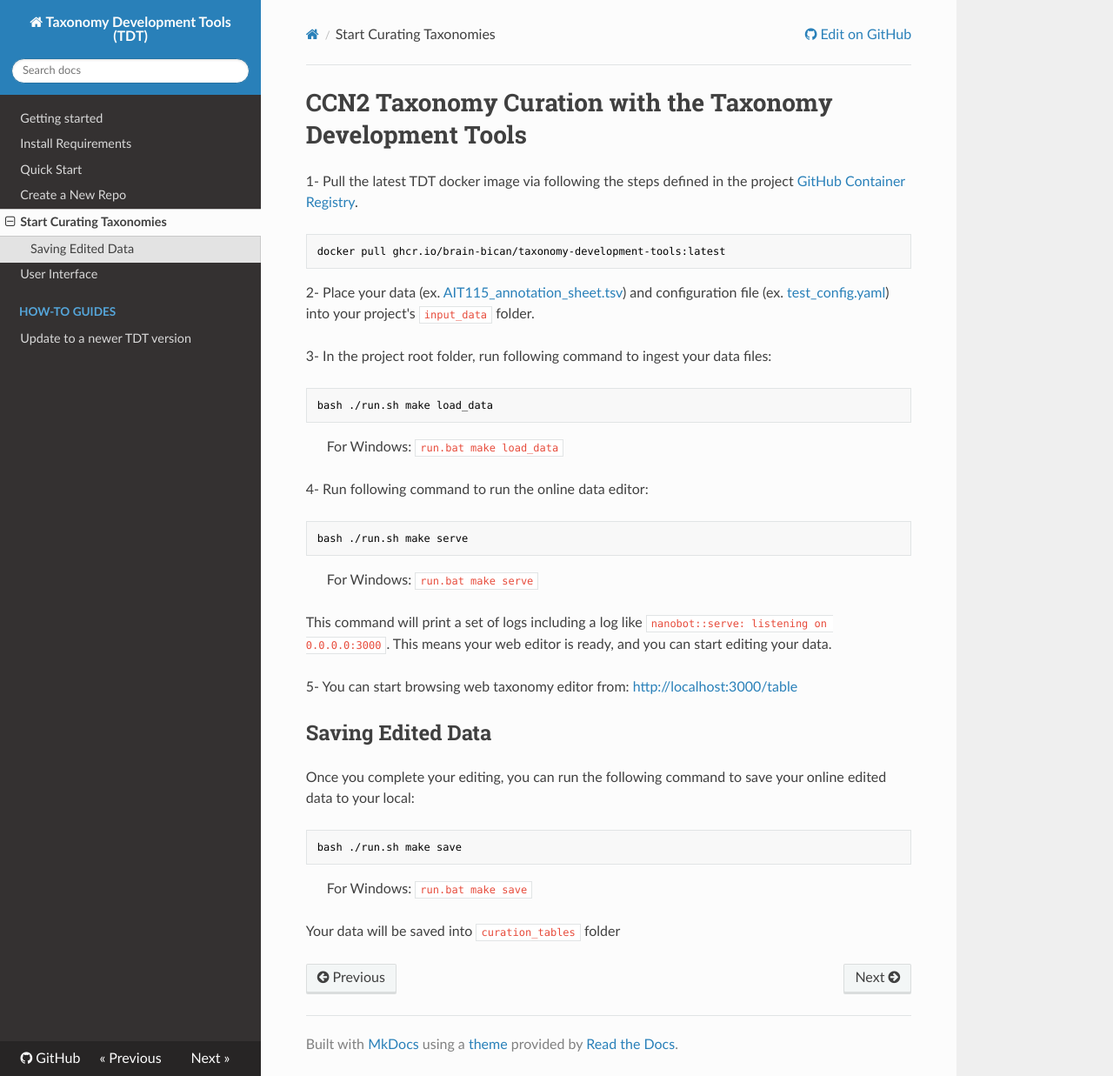
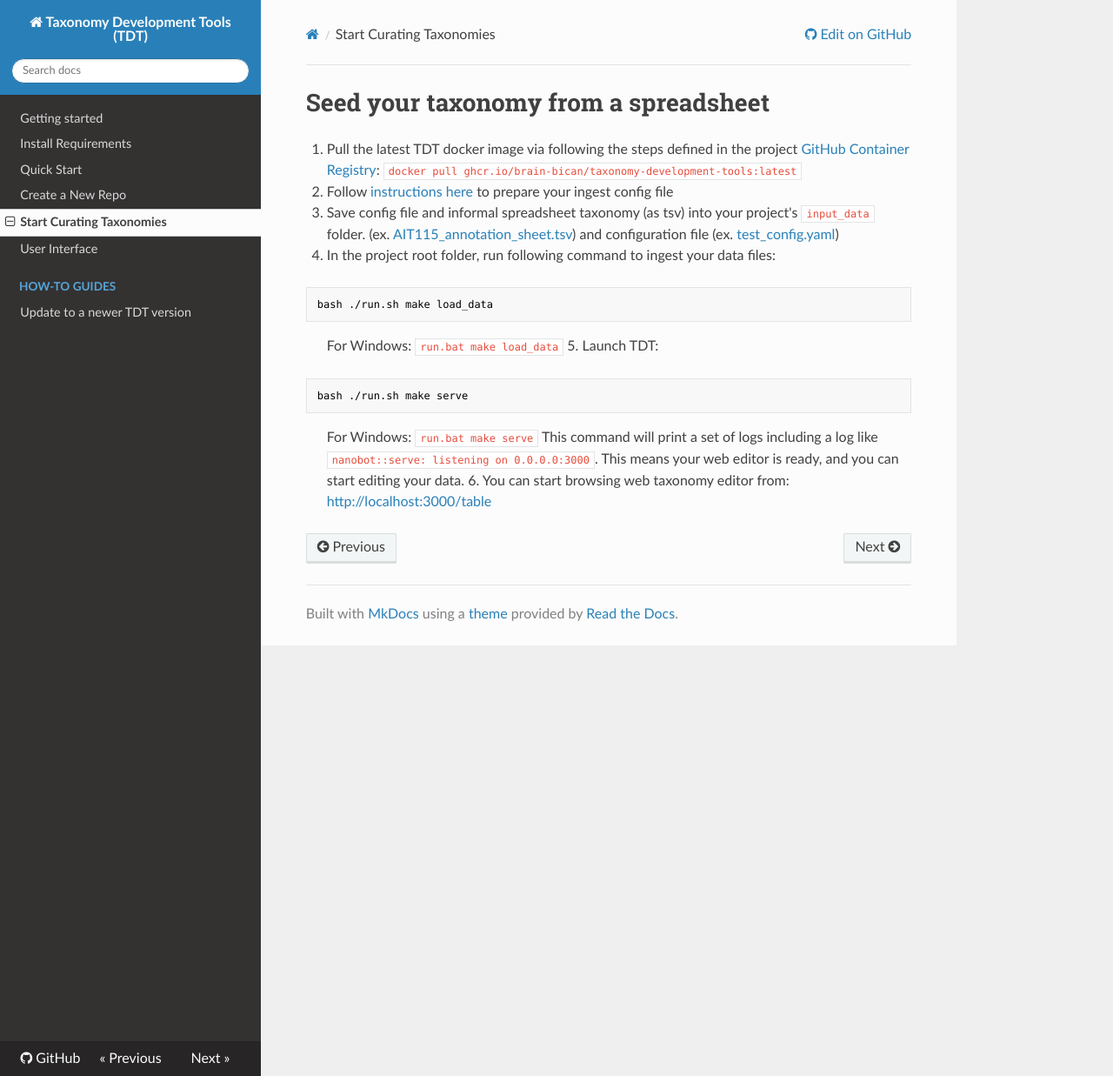
Before and after one commit to brain-bican/taxonomy-development-tools, an MkDocs documentation site: the page built from docs/Curation.md, in a window 1280 px wide and 1237 px high. Shown: the whole window at 87% size. Built offline with MkDocs 1.6.1, drawn with Linux system fonts in a browser that asks for light colours; nearby versions of some CDN libraries.

Commit message:
Update Curation.md

````diff
--- a/docs/Curation.md
+++ b/docs/Curation.md
@@ -1,47 +1,23 @@
-# CCN2 Taxonomy Curation with the Taxonomy Development Tools
+# Seed your taxonomy from a spreadsheet
 
-1- Pull the latest TDT docker image via following the steps defined in the project [GitHub Container Registry](https://github.com/brain-bican/taxonomy-development-tools/pkgs/container/taxonomy-development-tools).
-```
-docker pull ghcr.io/brain-bican/taxonomy-development-tools:latest
-```
-
-2- Place your data (ex. [AIT115_annotation_sheet.tsv](https://github.com/brain-bican/taxonomy-development-tools/tree/main/examples/nhp_basal_ganglia/AIT115_annotation_sheet.tsv)) and configuration file (ex. [test_config.yaml](https://github.com/brain-bican/taxonomy-development-tools/tree/main/examples/nhp_basal_ganglia/ingestion_config.yaml)) into your project's `input_data` folder.
-
-3- In the project root folder, run following command to ingest your data files:
+1. Pull the latest TDT docker image via following the steps defined in the project [GitHub Container Registry](https://github.com/brain-bican/taxonomy-development-tools/pkgs/container/taxonomy-development-tools): `docker pull ghcr.io/brain-bican/taxonomy-development-tools:latest`
+1. Follow [instructions here](config.md#configure-seeding-a-new-taxonomy-from-an-existing-informal-taxonomy) to prepare your ingest config file
+1. Save config file and informal spreadsheet taxonomy (as tsv) into your project's `input_data` folder.  (ex. [AIT115_annotation_sheet.tsv](https://github.com/brain-bican/taxonomy-development-tools/tree/main/examples/nhp_basal_ganglia/AIT115_annotation_sheet.tsv)) and configuration file (ex. [test_config.yaml](https://github.com/brain-bican/taxonomy-development-tools/tree/main/examples/nhp_basal_ganglia/ingestion_config.yaml))
+1. In the project root folder, run following command to ingest your data files:
 ```
 bash ./run.sh make load_data
 ```
-
 > For Windows:
 > ```
 > run.bat make load_data
 > ```
-
-4- Run following command to run the online data editor:
+5. Launch TDT:
 ```
 bash ./run.sh make serve
 ```
-
 > For Windows:
 > ```
 > run.bat make serve
 > ```
-
 This command will print a set of logs including a log like `nanobot::serve: listening on 0.0.0.0:3000`. This means your web editor is ready, and you can start editing your data.
-
-5- You can start browsing web taxonomy editor from: [http://localhost:3000/table](http://localhost:3000/table)
-
-## Saving Edited Data
-
-Once you complete your editing, you can run the following command to save your online edited data to your local:
-
-```
-bash ./run.sh make save
-```
-
-> For Windows:
-> ```
-> run.bat make save
-> ```
-
-Your data will be saved into `curation_tables` folder
+6.  You can start browsing web taxonomy editor from: [http://localhost:3000/table](http://localhost:3000/table)
````
